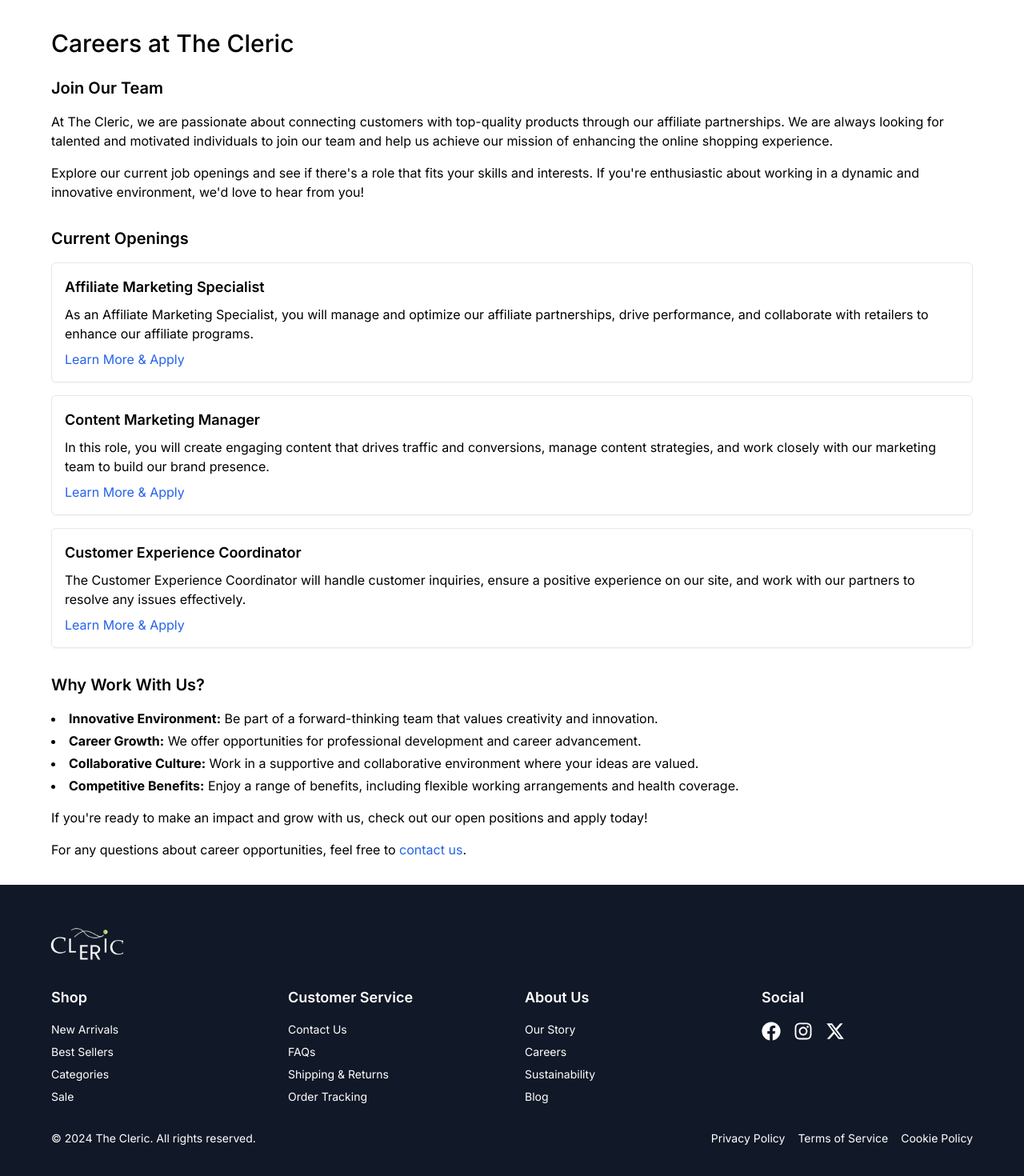
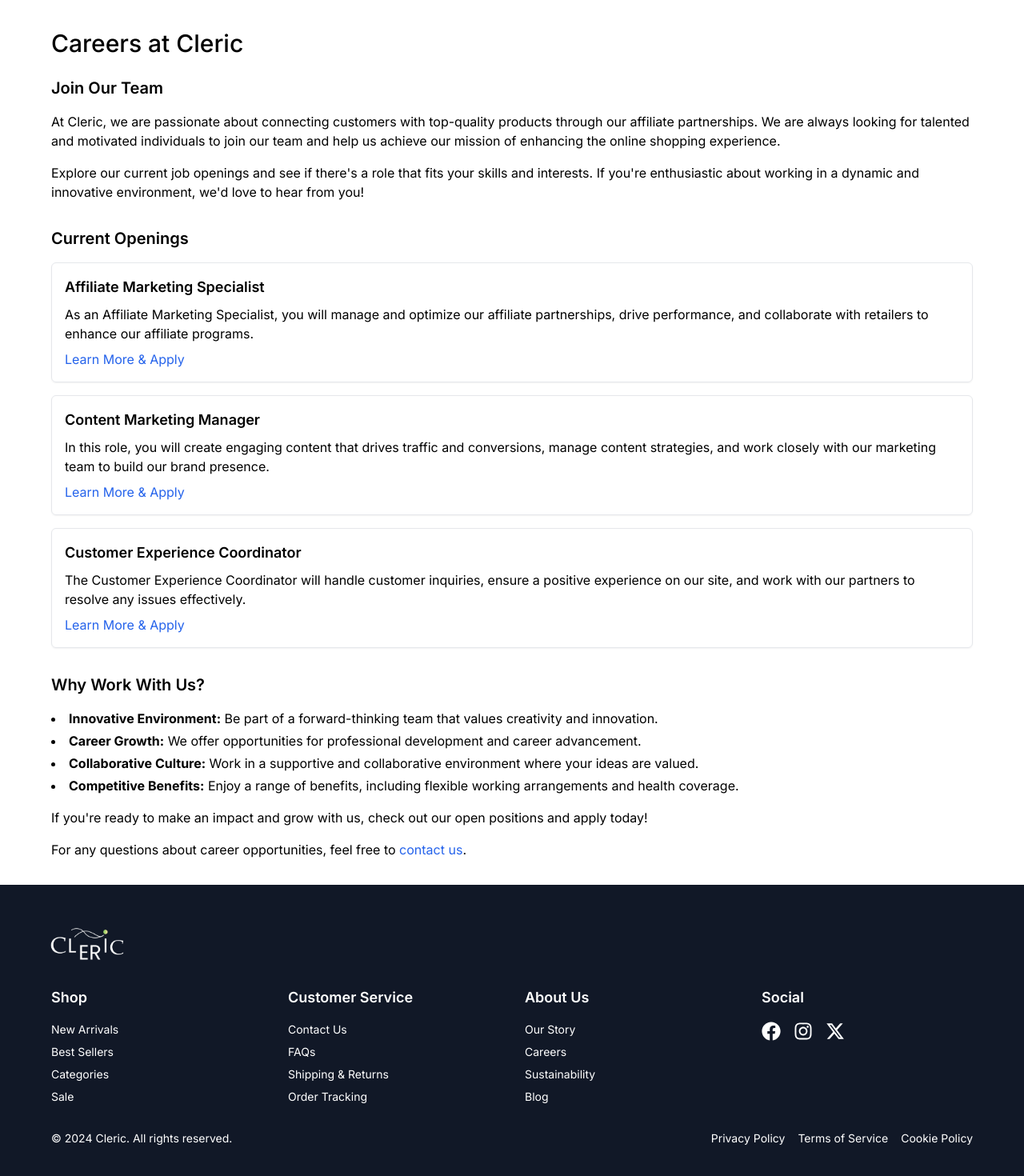
Before and after one commit to shashankaz/the-cleric-shop, a Next.js app: page /careers in a window 1280 px wide. Shown: the part 76-1546 px from the top of the page at 80% size. Built offline with nearby package versions, Linux system fonts and the light colour scheme.

Commit message:
Refactor page titles to remove "The" prefix

```diff
--- a/src/app/careers/page.jsx
+++ b/src/app/careers/page.jsx
@@ -7,12 +7,12 @@
 const Careers = () => {
   return (
     <div className="px-4 sm:px-8 md:px-16 max-w-7xl mx-auto min-h-screen py-8">
-      <h1 className="text-3xl font-medium mb-6">Careers at The Cleric</h1>
+      <h1 className="text-3xl font-medium mb-6">Careers at Cleric</h1>
 
       <section className="mb-8">
         <h3 className="text-xl font-semibold mb-4">Join Our Team</h3>
         <p className="mb-4">
-          At The Cleric, we are passionate about connecting customers with
+          At Cleric, we are passionate about connecting customers with
           top-quality products through our affiliate partnerships. We are always
           looking for talented and motivated individuals to join our team and
           help us achieve our mission of enhancing the online shopping
--- a/src/app/our-story/page.jsx
+++ b/src/app/our-story/page.jsx
@@ -12,7 +12,7 @@
       <section className="mb-8">
         <h3 className="text-xl font-semibold mb-4">Who We Are</h3>
         <p className="mb-4">
-          Welcome to The Cleric, your go-to destination for discovering amazing
+          Welcome to Cleric, your go-to destination for discovering amazing
           products from top retailers. We are passionate about bringing you the
           best deals and high-quality items through our carefully curated
           affiliate links.
@@ -29,7 +29,7 @@
       <section className="mb-8">
         <h3 className="text-xl font-semibold mb-4">Our Mission</h3>
         <p className="mb-4">
-          At The Cleric, our mission is to simplify your shopping journey by
+          At Cleric, our mission is to simplify your shopping journey by
           offering a curated selection of products through trusted retailers. We
           strive to provide you with:
         </p>
--- a/src/app/sustainability/page.jsx
+++ b/src/app/sustainability/page.jsx
@@ -14,7 +14,7 @@
       <section className="mb-8">
         <h3 className="text-xl font-semibold mb-4">Our Mission</h3>
         <p className="mb-4">
-          At The Cleric, we are dedicated to promoting sustainability in every
+          At Cleric, we are dedicated to promoting sustainability in every
           aspect of our business. As an affiliate-based e-commerce platform, we
           strive to work with retailers and partners who share our commitment to
           environmental and social responsibility.
--- a/src/components/Footer.jsx
+++ b/src/components/Footer.jsx
@@ -7,10 +7,9 @@
   return (
     <footer className="bg-gray-900 text-white">
       <div className="flex flex-col gap-8 px-4 sm:px-8 md:px-16 max-w-7xl mx-auto py-10">
-        {/* <h1 className="md:text-3xl text-2xl uppercase font-mono">The Cleric</h1> */}
         <Image
           src="/logo.png"
-          alt="The Cleric"
+          alt="Cleric"
           width={140}
           height={140}
           className="-translate-x-5 filter invert"
@@ -144,7 +143,7 @@
 
         <div className="flex flex-col-reverse md:flex-row justify-between gap-4 text-sm">
           <h1>
-            &copy; {new Date().getFullYear()} The Cleric. All rights reserved.
+            &copy; {new Date().getFullYear()} Cleric. All rights reserved.
           </h1>
           <ul className="flex gap-4 text-center">
             <li>
--- a/src/components/Navbar.jsx
+++ b/src/components/Navbar.jsx
@@ -68,7 +68,7 @@
           <Link href="/">
             <Image
               src="/logo.png"
-              alt="The Cleric"
+              alt="Cleric"
               width={160}
               height={160}
               className="-translate-y-3"
@@ -113,7 +113,7 @@
               <div>
                 <Link href="/">
                   <h1 className="font-mono uppercase md:text-3xl text-2xl font-bold flex sm:hidden">
-                    The Cleric
+                    Cleric
                   </h1>
                 </Link>
               </div>
```
